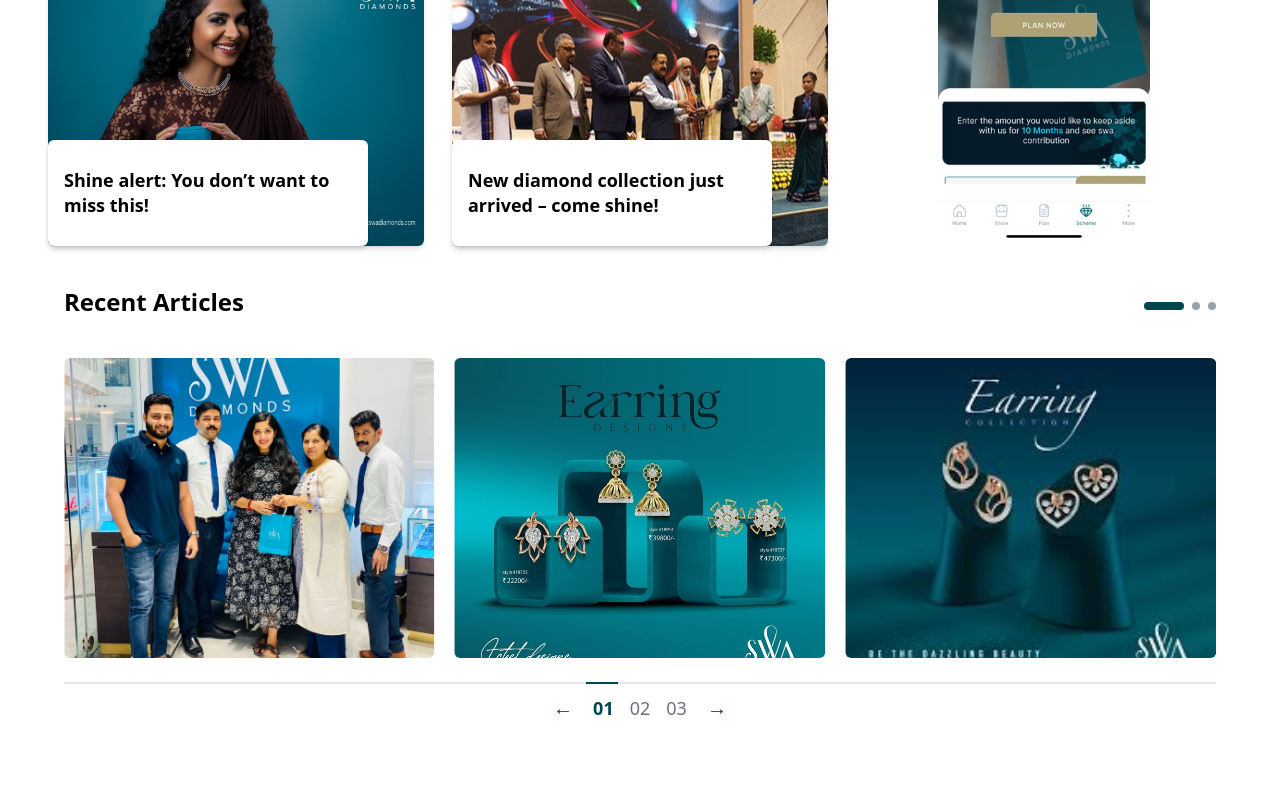
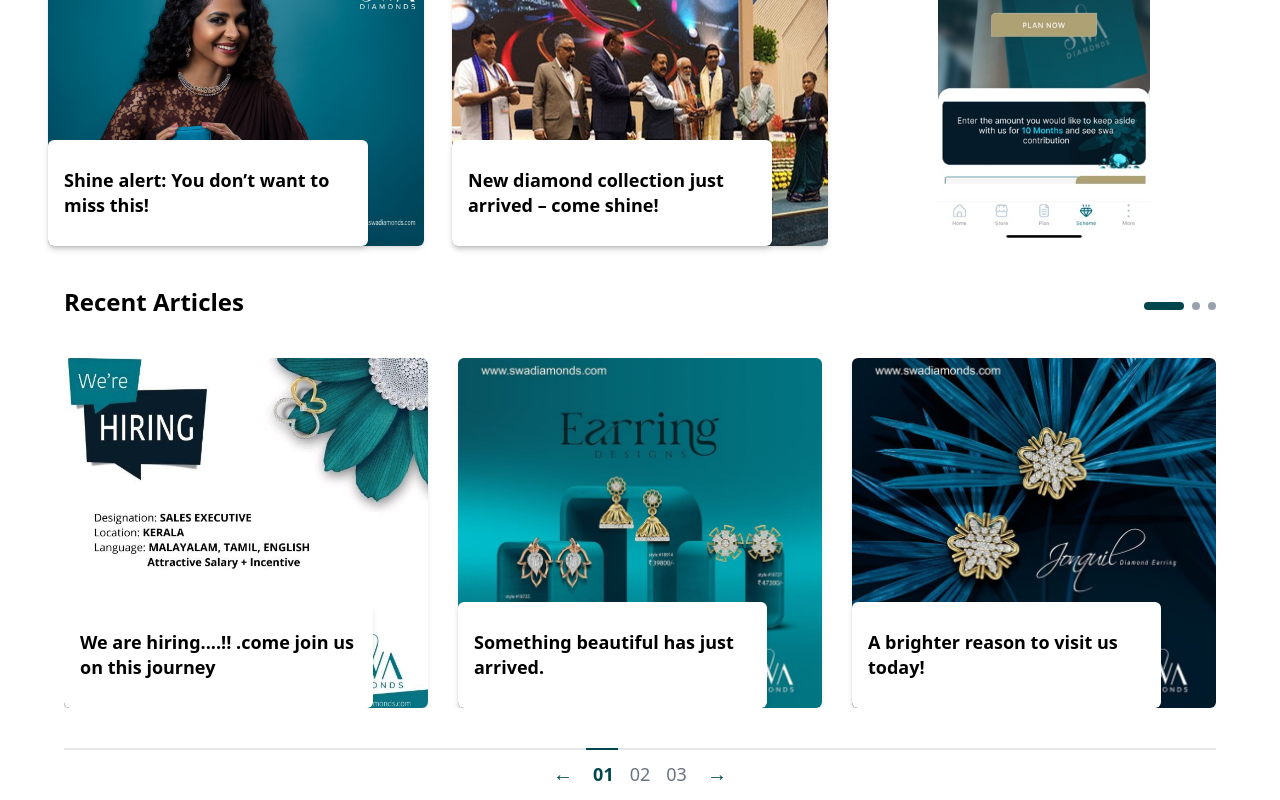
Before and after one commit to risvinmpm/swadiamonds, a Next.js app: page / in a window 1280 px wide. Shown: the part 1544-2344 px from the top of the page. Before the commit the page ends 2278 px from the top, so only its background shows below. Built offline with nearby package versions, Linux system fonts and the light colour scheme.

Commit message:
carousel changes

```diff
--- a/components/main/RecentArticles.tsx
+++ b/components/main/RecentArticles.tsx
@@ -7,15 +7,38 @@
 import 'swiper/css';
 
 const slides = [
-  { id: 1, src: '/img_10.jpg', alt: 'Slide 1' },
-  { id: 2, src: '/img_11.webp', alt: 'Slide 2' },
-  { id: 3, src: '/img_12.jpg', alt: 'Slide 3' },
-  { id: 4, src: '/img_4.jpg', alt: 'Slide 4' },
-  { id: 5, src: '/img_5.jpg', alt: 'Slide 5' },
-  { id: 6, src: '/img_1.jpg', alt: 'Slide 6' },
-  { id: 7, src: '/img_2.jpg', alt: 'Slide 7' },
-  { id: 8, src: '/img_3.jpg', alt: 'Slide 8' },
-  { id: 9, src: '/img_6.jpg', alt: 'Slide 9' }
+  {
+    image: '/img_10.jpg',
+    text: 'A brighter reason to visit us today!'
+  },
+  {
+    image: '/hiring.jpg',
+    text: 'We are hiring....!! .come join us on this journey'
+  },
+  {
+    image: '/img_12.jpg',
+    text: 'Something beautiful has just arrived.'
+  },
+  {
+    image: '/img_2.jpg',
+    text: 'A brighter reason to visit us today!'
+  },
+   {
+    image: '/img_1.jpg',
+    text: 'A brighter reason to visit us today! New treasures are waiting for you. Don’t miss this!'
+  },
+  {
+    image: '/img_2.jpg',
+    text: 'New treasures are waiting for you.'
+  },
+  {
+    image: '/img_3.jpg',
+    text: 'Shine alert: You don’t want to miss this!'
+  },
+  {
+    image: '/img_4.jpg',
+    text: 'New diamond collection just arrived – come shine!'
+  }
 ];
 
 const ITEMS_PER_PAGE = 3;
@@ -35,7 +58,7 @@
     <div className="relative max-w-7xl mx-auto px-4">
       <h1 className="text-2xl font-bold mb-10">Recent Articles</h1>
 
-      {/* Top-right pagination dots (match pages not slides) */}
+      {/* Top-right pagination dots */}
       <div className="absolute top-4 right-4 z-10 flex gap-2">
         {Array.from({ length: totalPages }).map((_, idx) => (
           <button
@@ -56,7 +79,7 @@
         }
         modules={[Autoplay]}
         autoplay={{ delay: 3500, disableOnInteraction: false }}
-        spaceBetween={20}
+        spaceBetween={30}
         loop
         breakpoints={{
           0: { slidesPerView: 1 },
@@ -64,23 +87,27 @@
           1024: { slidesPerView: 3 }
         }}
       >
-        {slides.map((slide) => (
-          <SwiperSlide key={slide.id}>
-            <Image
-              src={slide.src}
-              alt={slide.alt}
-              width={400}
-              height={300}
-              className="w-full h-[300px] object-cover rounded-md"
-            />
+        {slides.map((slide, index) => (
+          <SwiperSlide key={index}>
+            <div className="relative group rounded-md shadow-md">
+              <Image
+                src={slide.image}
+                alt={`slide-${index}`}
+                width={400}
+                height={300}
+                className="w-full h-[350px] object-cover rounded-md"
+              />
+              <div className="absolute bottom-0 bg-white px-4 py-7 rounded-md shadow-md transition-transform duration-300 group-hover:translate-y-2 max-w-[85%]">
+                <p className="text-lg leading-snug font-semibold">{slide.text}</p>
+              </div>
+            </div>
           </SwiperSlide>
         ))}
       </Swiper>
 
       {/* Number Pagination with active top border */}
-      <div className="relative mt-6 flex justify-center items-center text-gray-500 font-light">
+      <div className="relative mt-10 flex justify-center items-center text-gray-500 font-light">
         <div className="absolute top-0 left-0 w-full h-0.5 bg-gray-200" />
-
         <div
           className="absolute top-0 h-0.5 bg-[#00464d] transition-all duration-300"
           style={{
@@ -88,16 +115,12 @@
             left: `calc(50% - ${totalPages * 18}px + ${activeGroup * 36}px)`
           }}
         />
-
         <button
-          onClick={() =>
-            goToPage((activeGroup - 1 + totalPages) % totalPages)
-          }
+          onClick={() => goToPage((activeGroup - 1 + totalPages) % totalPages)}
           className="text-xl text-[#00464d] px-3"
         >
           ←
         </button>
-
         {Array.from({ length: totalPages }).map((_, idx) => (
           <button
             key={idx}
@@ -109,7 +132,6 @@
             {idx + 1 < 10 ? `0${idx + 1}` : idx + 1}
           </button>
         ))}
-
         <button
           onClick={() => goToPage((activeGroup + 1) % totalPages)}
           className="text-xl text-[#00464d] px-3"
```
